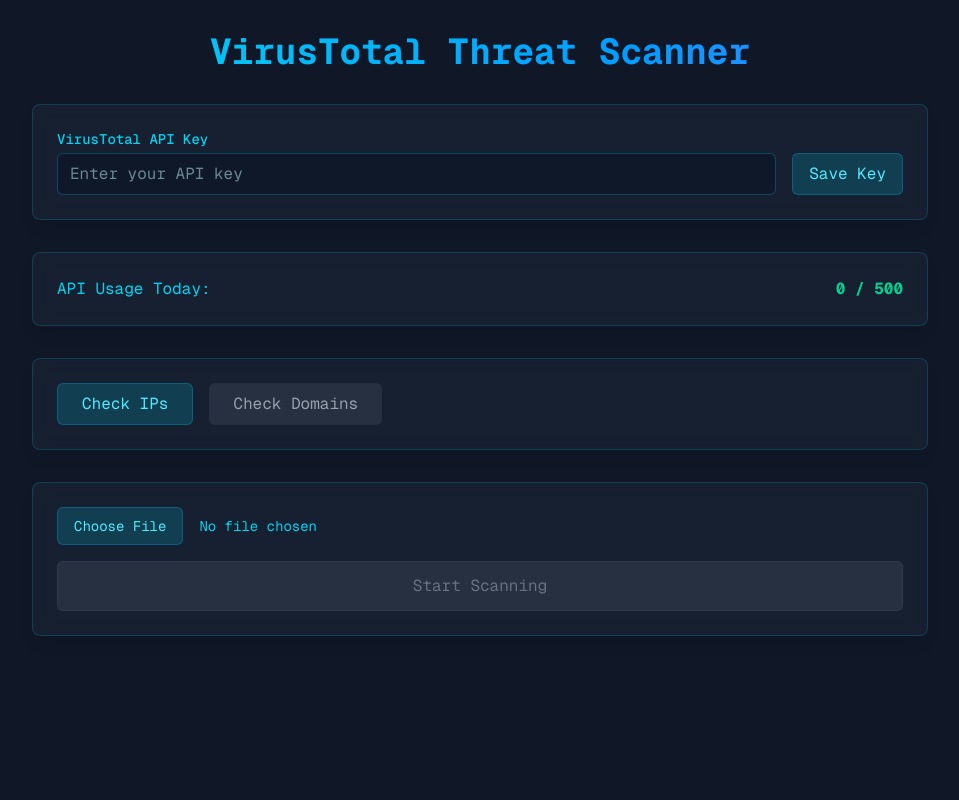
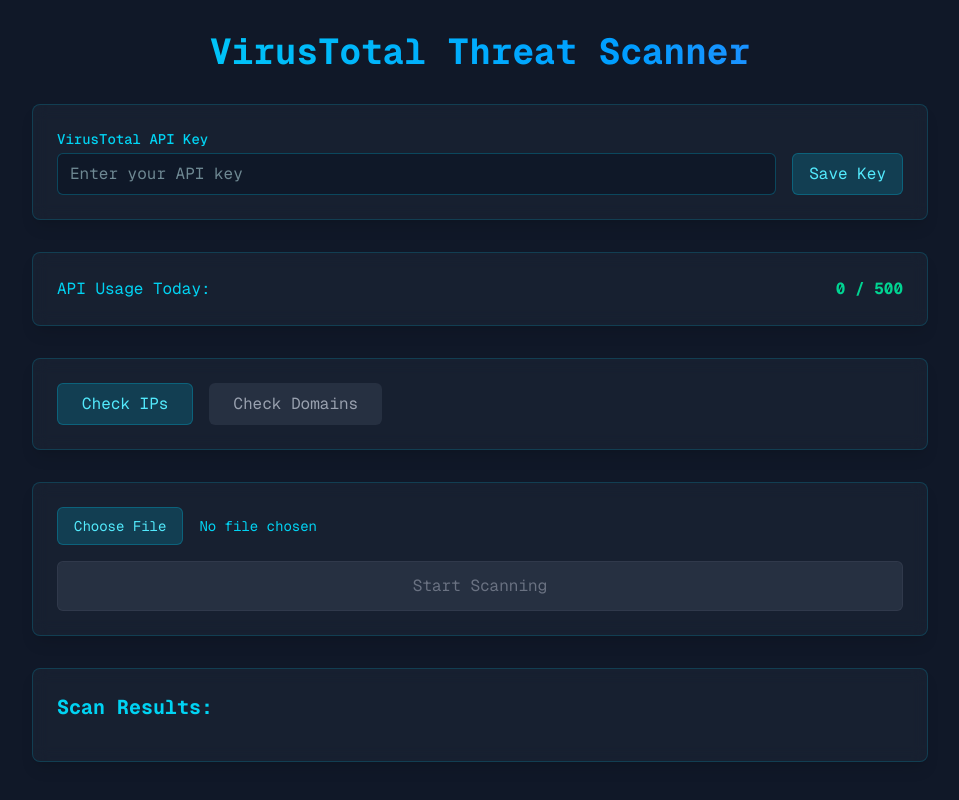
Before and after one commit to dyilooo/ATRA-Platform, a Next.js app: page / in a window 1280 px wide. Shown: the whole page, without its empty margins (160-1119 px from the left). Built offline with nearby package versions, Linux system fonts and the light colour scheme.

Commit message:
making it more user friendly

```diff
--- a/src/app/page.jsx
+++ b/src/app/page.jsx
@@ -243,12 +243,13 @@
           </div>
         </div>
 
-        {/* Results */}
-        {results.length > 0 && (
+        {/* Results Section */}
+        {isLoading ? null : (
           <div className="bg-gray-800/50 p-6 rounded-lg border border-cyan-500/20 backdrop-blur-sm shadow-lg">
             <h2 className="text-xl font-bold mb-4 text-cyan-400 font-mono">
-              Detected Threats:
+              Scan Results:
             </h2>
+            {results.length > 0 ? (
               <div className="space-y-2">
                 {results.map((result, index) => (
                   <div
@@ -285,6 +286,27 @@
                   </div>
                 ))}
               </div>
+            ) : file && !isLoading ? (
+              <div className="p-4 bg-emerald-900/20 rounded-md border border-emerald-500/30">
+                <div className="flex items-center space-x-2">
+                  <svg
+                    xmlns="http://www.w3.org/2000/svg"
+                    className="h-5 w-5 text-emerald-400"
+                    viewBox="0 0 20 20"
+                    fill="currentColor"
+                  >
+                    <path
+                      fillRule="evenodd"
+                      d="M10 18a8 8 0 100-16 8 8 0 000 16zm3.707-9.293a1 1 0 00-1.414-1.414L9 10.586 7.707 9.293a1 1 0 00-1.414 1.414l2 2a1 1 0 001.414 0l4-4z"
+                      clipRule="evenodd"
+                    />
+                  </svg>
+                  <span className="font-mono text-emerald-400">
+                    No malicious entries detected in scan
+                  </span>
+                </div>
+              </div>
+            ) : null}
           </div>
         )}
       </div>
```
Lines whose indentation alone changed are shown as unchanged.
